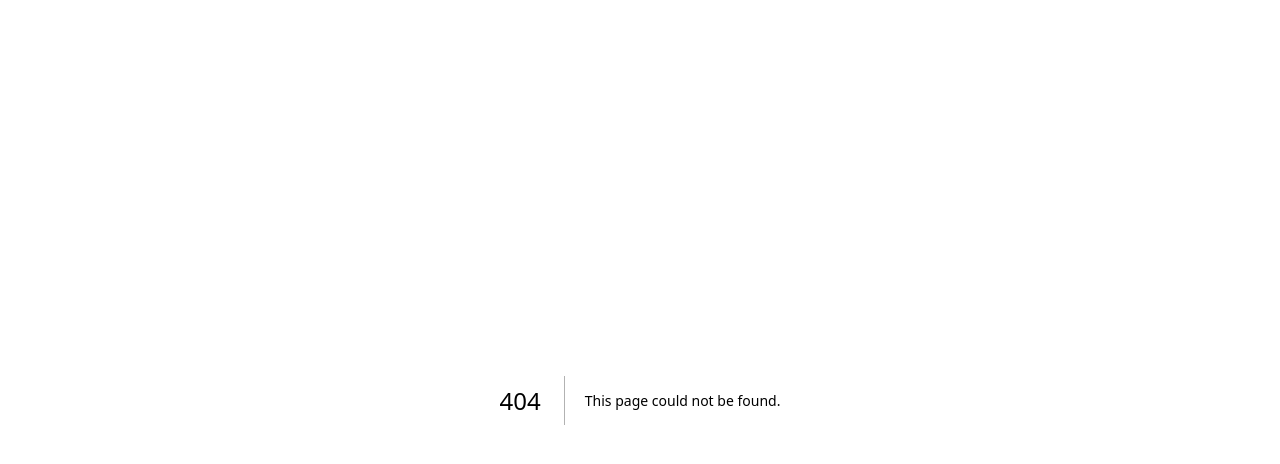
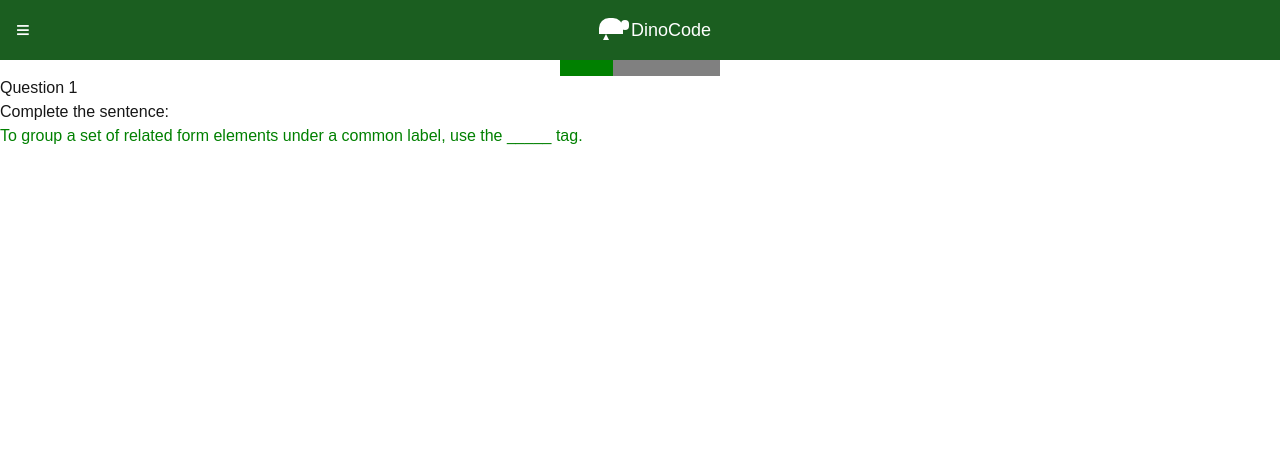
Before and after one commit to 0usernamee/dino-code, a Next.js app in the folder dino-code/: page /onboardingQuiz in a window 1280 px wide. Before the commit this address had no page. Shown: the top 464 px of the page. Built offline with nearby package versions, Linux system fonts and the light colour scheme.

Commit message:
onboarding quiz

```diff
--- /dev/null
+++ b/dino-code/app/onboardingQuiz/page.js
@@ -0,0 +1,20 @@
+import Navbar from "../components/Navbar";
+import styles from './page.module.css';
+
+export default function OnboardingQuiz() {
+    return (
+      <div>
+        <Navbar/>
+        <div className={styles.progress}>
+                <progress value={1} max={3} />
+            </div>
+            <div className={styles.quizContainer}>
+                <div>
+                    <h1 className={styles.quizQuestion} >Question 1</h1>
+                    <span className={styles.quizQuestion}>Complete the sentence:</span>
+                </div>
+                <span className={styles.quizContent}>To group a set of related form elements under a common label, use the _____ tag.</span>
+            </div>
+        </div>
+    )
+}
--- /dev/null
+++ b/dino-code/app/onboardingQuiz/page.module.css
@@ -0,0 +1,22 @@
+.progress {
+    display: flex;
+    flex-direction: column;
+    align-items: center;
+    margin-top: 16;
+}
+
+.quizContainer {
+    margin-top: 24;
+    margin-left: 16;
+    margin-right: 16;
+}
+
+.quizContent {
+    color: green;
+    font-size: 12;
+    margin-top: 24;
+}
+
+.quizQuestion {
+    margin-bottom: 4;
+}
```
Also changed, not shown: 1 other file (tests, documents, lock files or other folders).
